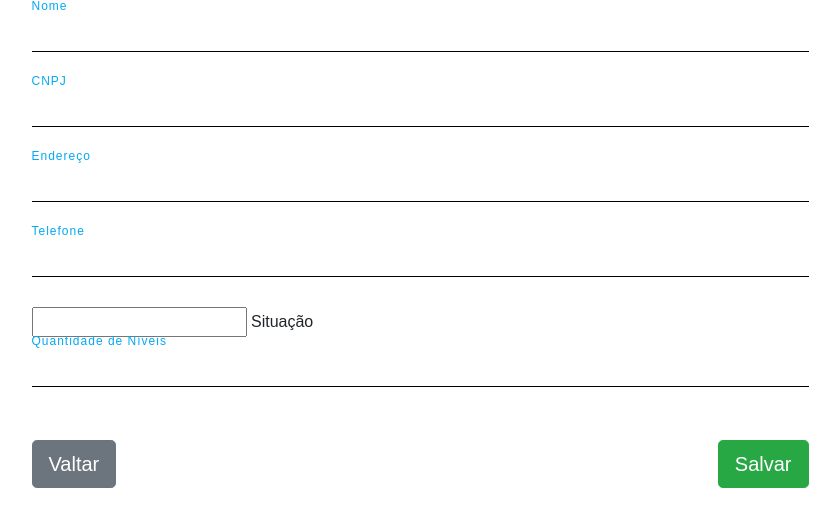
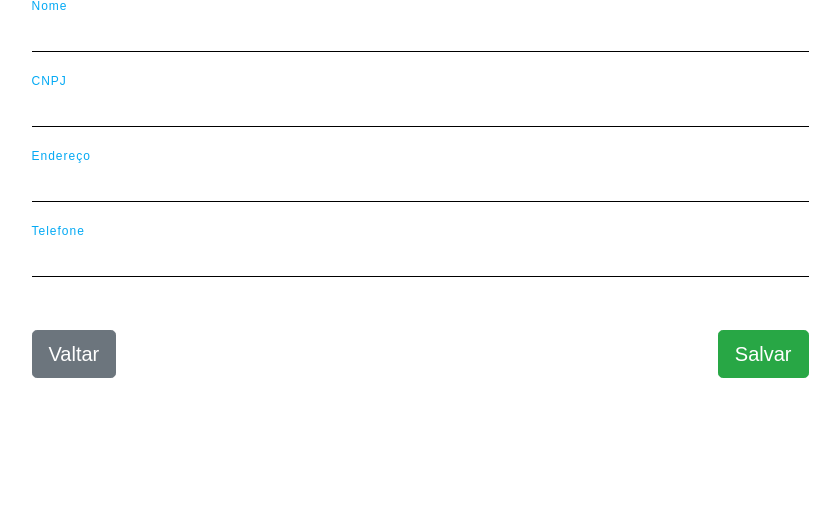
Before and after one commit to adelson111/SAPH, a Django app: template Sistemas/Portal/SAPH/apps/organizacao/templates/organizacao/organizacao_update_form.html in a window 1280 px wide. Shown: the part 176-703 px from the top of the page, without its empty margins (220-1060 px from the left). Run offline with Django 3.2, Linux system fonts and the light colour scheme; the template is opened without the code that fills it, so the values that code supplies are empty, except form fields; tables that the repository leaves empty hold one stand-in row (values such as "Sample post"); form fields are guessed from the names that the template uses; some libraries are stand-ins or nearby versions.

Commit message:
editando organização

```diff
--- a/Sistemas/Portal/SAPH/apps/organizacao/templates/organizacao/organizacao_update_form.html
+++ b/Sistemas/Portal/SAPH/apps/organizacao/templates/organizacao/organizacao_update_form.html
@@ -26,14 +26,11 @@
             {{ form.telefone }}
             <label>Telefone</label>
         </div>
-        <div class="form_ativo">
-            {{ form.situacao }}
-            <label>Situação</label>
-        </div>
-        <div class="inputBox">
-            {{ form.numeroNivel }}
-            <label>Quantidade de Níveis</label>
-        </div>
+        <!--<div class="inputBox">-->
+            <!--{{ form.numeroNivel }}-->
+            <!---->
+            <!--<label>Quantidade de Níveis</label>-->
+        <!--</div>-->
         <div>
             <button type="submit" class="btn btn-success btn-lg form_botao_direito">Salvar</button>
             <a href="javascript:history.back();">
--- a/Sistemas/Portal/SAPH/apps/organizacao/views.py
+++ b/Sistemas/Portal/SAPH/apps/organizacao/views.py
@@ -26,8 +26,7 @@ class CadastrarOrganizacao(CreateView):
 
 class AtualizarOrganizacao(UpdateView):
     model = Organizacao
-    fields = ['nome', 'cnpj', 'endereco', 'telefone',
-              'situacao', 'numeroNivel']
+    fields = ['nome', 'cnpj', 'endereco', 'telefone']
 
     def get_queryset(self):
         return Organizacao.objects.filter(pk=self.kwargs['pk'])
```
